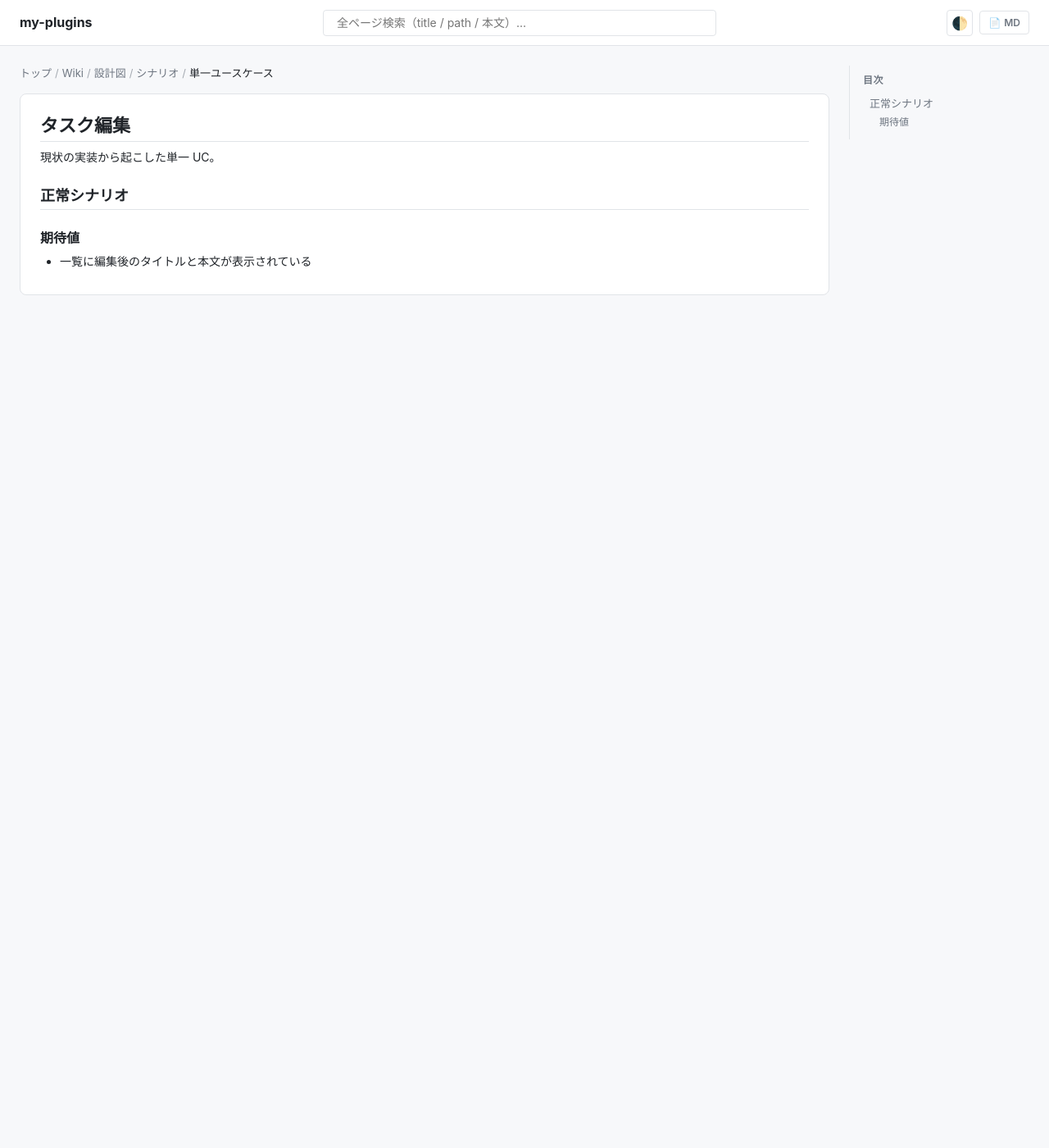
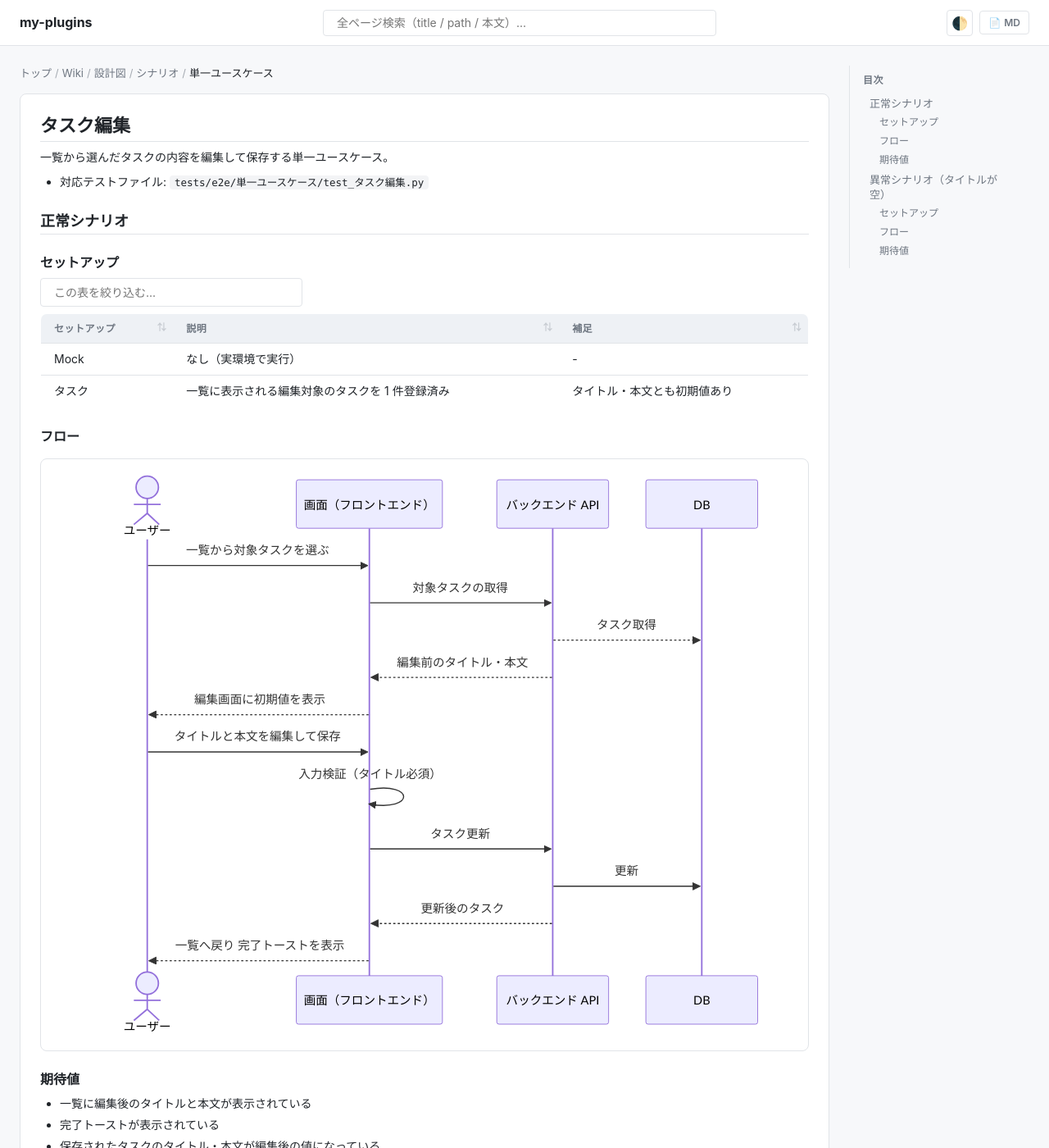
Before and after one commit to shuhei1101/ai-monitor-e2e, a Jekyll site: the page built from docs/wiki/設計図/シナリオ/単一ユースケース/タスク編集.md, in a window 1280 px wide and 1400 px high. Shown: the whole window at 82% size. Built offline with Jekyll 4.4.1, drawn with Linux system fonts in a browser that asks for light colours; our own code applies the rules of GitHub Pages for plain Markdown files; some of the changed text lies outside the part shown.

Commit message:
タスク編集単一シナリオを追加

````diff
--- a/docs/wiki/設計図/シナリオ/単一ユースケース/タスク編集.md
+++ b/docs/wiki/設計図/シナリオ/単一ユースケース/タスク編集.md
@@ -1,9 +1,78 @@
+---
+template_version: 2.1.0
+---
+
 # タスク編集
 
-現状の実装から起こした単一 UC。
+一覧から選んだタスクの内容を編集して保存する単一ユースケース。
+
+- 対応テストファイル: `tests/e2e/単一ユースケース/test_タスク編集.py`
 
 ## 正常シナリオ
+
+### セットアップ
+
+| セットアップ | 説明 | 補足 |
+| --- | --- | --- |
+| Mock | なし（実環境で実行） | - |
+| タスク | 一覧に表示される編集対象のタスクを 1 件登録済み | タイトル・本文とも初期値あり |
+
+### フロー
+
+```mermaid
+sequenceDiagram
+  actor U as ユーザー
+  participant FE as 画面（フロントエンド）
+  participant BE as バックエンド API
+  participant DB as DB
+
+  U->>FE: 一覧から対象タスクを選ぶ
+  FE->>BE: 対象タスクの取得
+  BE-->>DB: タスク取得
+  BE-->>FE: 編集前のタイトル・本文
+  FE-->>U: 編集画面に初期値を表示
+  U->>FE: タイトルと本文を編集して保存
+  FE->>FE: 入力検証（タイトル必須）
+  FE->>BE: タスク更新
+  BE->>DB: 更新
+  BE-->>FE: 更新後のタスク
+  FE-->>U: 一覧へ戻り 完了トーストを表示
+```
 
 ### 期待値
 
 - 一覧に編集後のタイトルと本文が表示されている
+- 完了トーストが表示されている
+- 保存されたタスクのタイトル・本文が編集後の値になっている
+
+## 異常シナリオ（タイトルが空）
+
+### セットアップ
+
+| セットアップ | 説明 | 補足 |
+| --- | --- | --- |
+| Mock | なし（実環境で実行） | - |
+| タスク | 一覧に表示される編集対象のタスクを 1 件登録済み | - |
+| 入力 | タイトルを空にして保存 | 検証失敗を決定的に誘発 |
+
+### フロー
+
+```mermaid
+sequenceDiagram
+  actor U as ユーザー
+  participant FE as 画面（フロントエンド）
+  participant BE as バックエンド API
+
+  U->>FE: 一覧から対象タスクを選ぶ
+  FE->>BE: 対象タスクの取得
+  BE-->>FE: 編集前のタイトル・本文
+  FE-->>U: 編集画面に初期値を表示
+  U->>FE: タイトルを空にして保存
+  FE->>FE: 入力検証で失敗
+  FE-->>U: タイトル欄の直下に<br>インラインエラーを表示
+```
+
+### 期待値
+
+- タイトル欄の直下にインラインエラーが表示されている
+- 一覧のタスクが編集前のタイトル・本文のまま変わっていない
````
Also changed, not shown: docs/wiki/設計図/シナリオ/README.md (+1 -1 lines).
